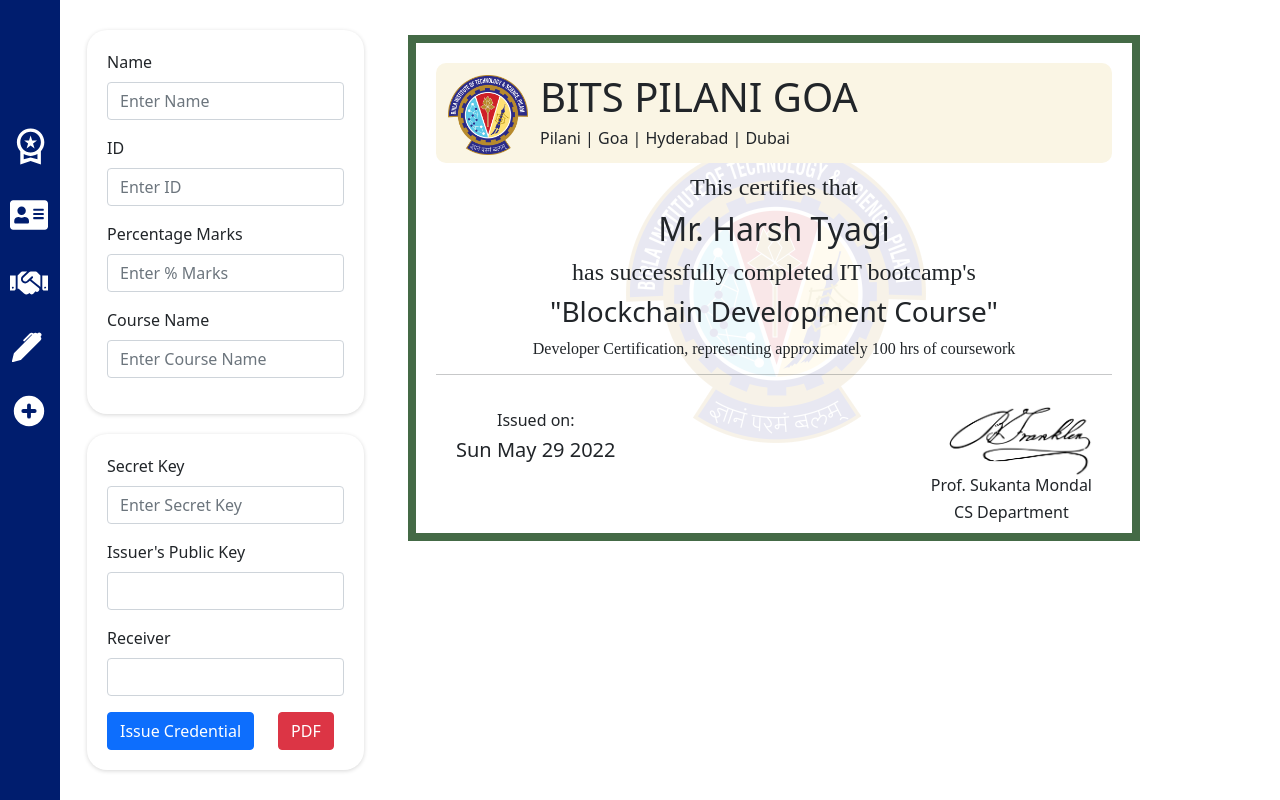
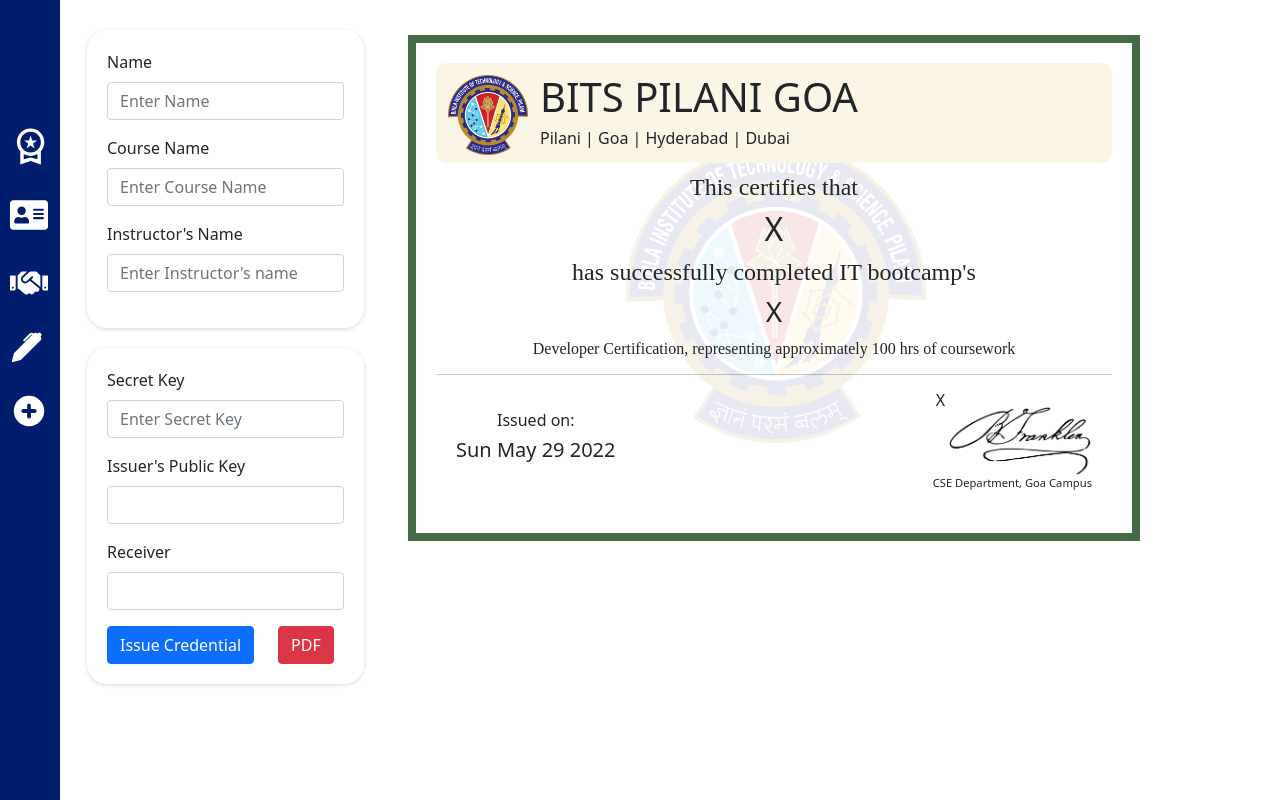
Before and after one commit to mr-harshtyagi/certificate_generator, a React (Create React App) app: page / in a window 1280 px wide. Built offline with nearby package versions, Linux system fonts and the light colour scheme; a web font is replaced by a local one.

Commit message:
update feature

```diff
--- /dev/null
+++ b/src/FormContext.js
@@ -0,0 +1,19 @@
+import { createContext, useState } from "react";
+
+const FormContext = createContext();
+export function FormProvider({ children }) {
+  const [name, setName] = useState("X")
+  const [course, setCourse] = useState("X");
+  const [professor, setProfessor] = useState("X");
+
+
+  return (
+    <FormContext.Provider
+      value={{ name,course,professor,setCourse,setName,setProfessor }}
+    >
+      {children}
+    </FormContext.Provider>
+  );
+}
+
+export default FormContext;
--- a/src/components/Certificate.jsx
+++ b/src/components/Certificate.jsx
@@ -1,5 +1,8 @@
+import FormContext from "../FormContext";
+import { useContext } from "react";
 
 export default function Certificate() {
+  const { name,course,professor } = useContext(FormContext);
   return (
     <>
       <div
@@ -9,8 +12,7 @@
           borderStyle: "solid",
           borderWidth: "8px",
           borderColor: "#446A46",
-        }}
-      >
+        }}>
         <div
           style={{
             height: "450px",
@@ -45,11 +47,9 @@
             <img
               src="images/logo.png"
               alt="logo"
-              style={{ height: "80px", margin: "12px",float:"left" }}
+              style={{ height: "80px", margin: "12px", float: "left" }}
             />
-            <h1 style={{ paddingTop:"10px" }}>
-              BITS PILANI GOA
-            </h1>
+            <h1 style={{ paddingTop: "10px" }}>BITS PILANI GOA</h1>
             <h6> Pilani | Goa | Hyderabad | Dubai</h6>
           </div>
           <div style={{ textAlign: "center" }}>
@@ -62,7 +62,7 @@
             >
               This certifies that
             </h1>
-            <h2>Mr. Harsh Tyagi</h2>
+            <h2>{name}</h2>
             <h1
               style={{
                 fontFamily: "Tiro Bangla",
@@ -72,7 +72,7 @@
             >
               has successfully completed IT bootcamp's
             </h1>
-            <h3>"Blockchain Development Course"</h3>
+            <h3>{course}</h3>
             <h1
               style={{
                 fontFamily: "Tiro Bangla",
@@ -96,8 +96,8 @@
                 src="images/sign.jpg"
                 alt="signature"
               />
-              <h6>Prof. Sukanta Mondal</h6>
-              <h6>CS Department</h6>
+              <h6>{professor}</h6>
+              <h6 style={{ fontSize: "0.7rem" }}>CSE Department, Goa Campus</h6>
             </div>
           </div>
         </div>
--- a/src/components/SIdeForm.jsx
+++ b/src/components/SIdeForm.jsx
@@ -1,14 +1,11 @@
 import Form from 'react-bootstrap/Form';
 import { Button } from 'react-bootstrap';
-import { useNavigate } from 'react-router-dom';
-import { useState } from 'react';
-
+import FormContext from "../FormContext";
+import { useContext } from "react";
 
 export default function SideForm(){
-  let navigate =useNavigate();
-  const [value,setValue] = useState({
+  const { name,course,professor,setName,setCourse,setProfessor } = useContext(FormContext);
 
-  })
     return (
       <>
         <div
@@ -21,21 +18,39 @@
           }}
         >
           <Form>
-            <Form.Group className="mb-3" controlId="name">
+            <Form.Group
+              onChange={(e) => {
+                setName(e.target.value);
+              }}
+              value={name}
+              className="mb-3"
+              controlId="name"
+            >
               <Form.Label>Name</Form.Label>
               <Form.Control type="text" placeholder="Enter Name" />
             </Form.Group>
-            <Form.Group className="mb-3" controlId="id">
-              <Form.Label>ID</Form.Label>
-              <Form.Control type="text" placeholder="Enter ID" />
-            </Form.Group>
-            <Form.Group className="mb-3" controlId="marks">
-              <Form.Label>Percentage Marks</Form.Label>
-              <Form.Control type="text" placeholder="Enter % Marks" />
-            </Form.Group>
-            <Form.Group className="mb-3" controlId="course">
+
+            <Form.Group
+              onChange={(e) => {
+                setCourse(e.target.value);
+              }}
+              value={course}
+              className="mb-3"
+              controlId="course"
+            >
               <Form.Label>Course Name</Form.Label>
               <Form.Control type="text" placeholder="Enter Course Name" />
+            </Form.Group>
+            <Form.Group
+              onChange={(e) => {
+                setProfessor(e.target.value);
+              }}
+              value={professor}
+              className="mb-3"
+              controlId="marks"
+            >
+              <Form.Label>Instructor's Name</Form.Label>
+              <Form.Control type="text" placeholder="Enter Instructor's name" />
             </Form.Group>
           </Form>
         </div>
@@ -48,13 +63,17 @@
             boxShadow: "rgba(0, 0, 0, 0.16) 0px 1px 4px",
           }}
         >
-          <Form>
+          <Form
+            onSubmit={(e) => {
+              e.preventDefault();
+            }}
+          >
             <Form.Group className="mb-3" controlId="key">
               <Form.Label>Secret Key</Form.Label>
               <Form.Control type="text" placeholder="Enter Secret Key" />
             </Form.Group>
             <Form.Group className="mb-3" controlId="issuer">
-              <Form.Label>Issuer's Public Key</Form.Label>
+              <Form.Label value="vhdici">Issuer's Public Key</Form.Label>
               <Form.Control type="text" placeholder="" />
             </Form.Group>
             <Form.Group className="mb-3" controlId="receiver">
@@ -65,12 +84,12 @@
             <Button variant="primary" type="submit">
               Issue Credential
             </Button>
-            <Button className='ms-4'  variant="danger" type="submit">
+            <Button className="ms-4" variant="danger">
               PDF
             </Button>
           </Form>
         </div>
-        <br/>
+        <br />
       </>
     );
 }
--- a/src/index.js
+++ b/src/index.js
@@ -3,13 +3,15 @@
 import "bootstrap/dist/css/bootstrap.min.css";
 import App from './components/App';
 import {BrowserRouter,Routes,Route} from "react-router-dom"
+import {FormProvider} from "./FormContext"
 
 ReactDOM.render(
-  // defining routes inside browser router
-  <BrowserRouter>
-    <Routes>
-      <Route path="/" element={<App />} />
-    </Routes>
-  </BrowserRouter>,
+  <FormProvider>
+    <BrowserRouter>
+      <Routes>
+        <Route path="/" element={<App />} />
+      </Routes>
+    </BrowserRouter>
+  </FormProvider>,
   document.getElementById("root")
 );
```
